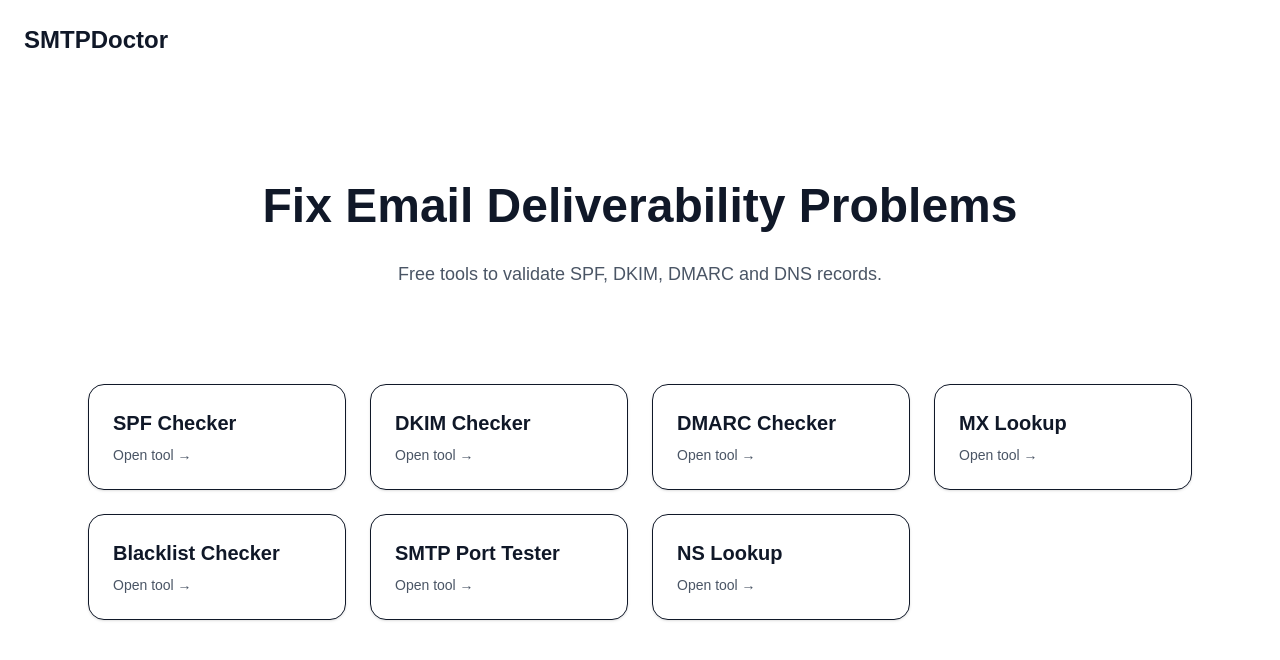
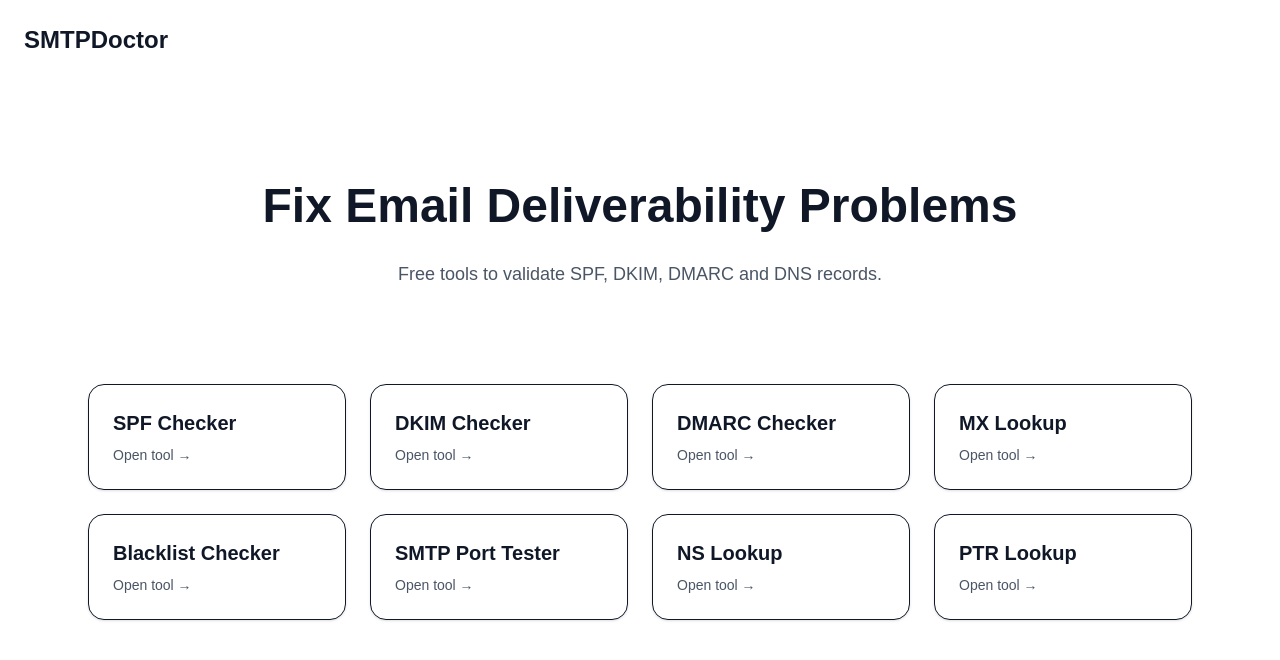
Before and after one commit to rehanraja092000-gif/SMTPDoctor, a Next.js app: page / in a window 1280 px wide. Shown: the top 660 px of the page. Built offline with nearby package versions, Linux system fonts and the light colour scheme.

Commit message:
Added PTR lookup homepage card

```diff
--- a/app/page.tsx
+++ b/app/page.tsx
@@ -9,6 +9,7 @@ export default function Home() {
     { name: "Blacklist Checker", href: "/tools/blacklist-checker" },
     { name: "SMTP Port Tester", href: "/tools/port-checker" },
     { name: "NS Lookup", href: "/tools/ns-checker" },
+    { name: "PTR Lookup", href: "/tools/ptr-checker" },
   ];
 
   return (
```
